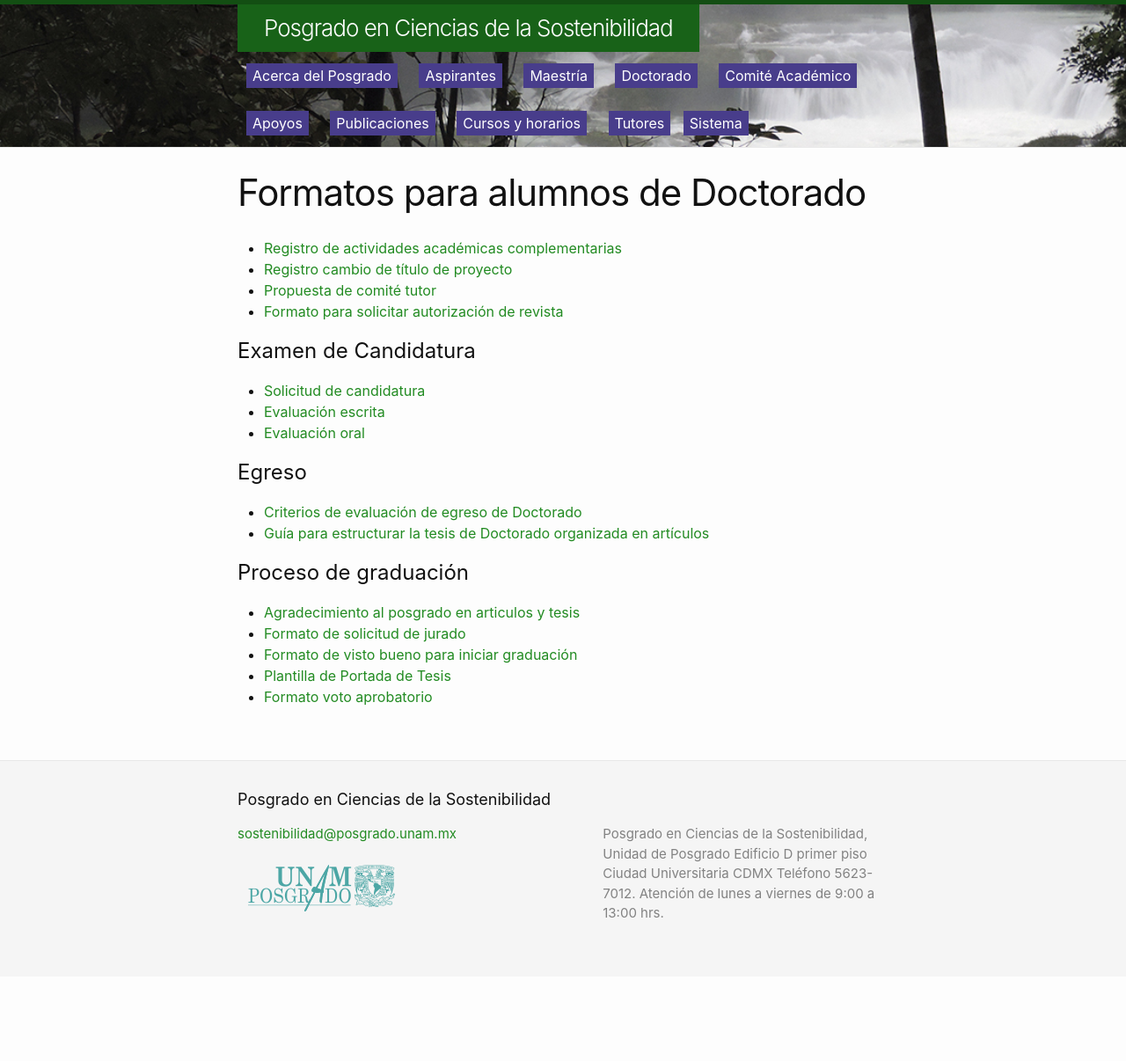
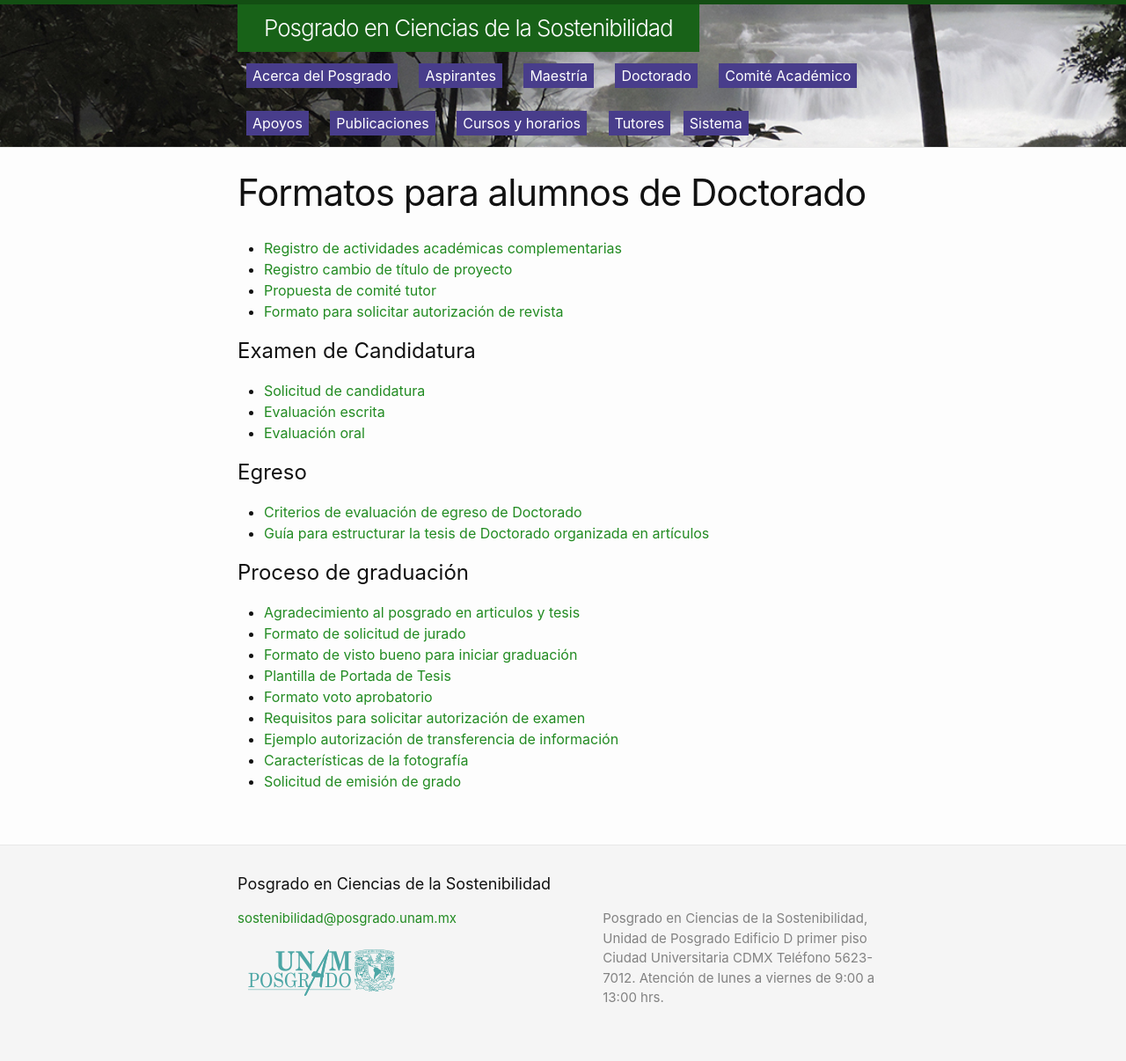
Before and after one commit to pcs-unam/pcs-unam.github.io, a Jekyll site: the page built from doctorado/descargables.md, in a window 1280 px wide. Shown: the whole page at 88% size. Built offline with Jekyll 4.4.1, drawn with Linux system fonts in a browser that asks for light colours; before the commit the page ends 1110 px from its top, so only the background shows below that.

Commit message:
Se agregaron descargables para proceso graduación

```diff
--- a/doctorado/descargables.md
+++ b/doctorado/descargables.md
@@ -28,3 +28,7 @@ permalink: /doctorado/descargables/
  - [Formato de visto bueno para iniciar graduación](/assets/formatos/doctorado/graduacion/formato_visto_bueno_iniciar_graduacion.docx)
  - [Plantilla de Portada de Tesis](/assets/docs/graduacion_doctorado/portada-tesis-doc-pcs.docx)
  - [Formato voto aprobatorio](/assets/docs/graduacion_doctorado/fvad.docx)
+ - [Requisitos para solicitar autorización de examen](/assets/docs/graduacion/doc_solicitar_autorizacion_examen.pdf)
+ - [Ejemplo autorización de transferencia de información](/assets/docs/graduacion/ejemplo_solicitud_transf_datos.pdf)
+ - [Características de la fotografía](/assets/docs/graduacion/foto_emision_titulo.pdf)
+ - [Solicitud de emisión de grado](/assets/formatos/doctorado/graduacion/solicitud_emision_grado.docx)
```
